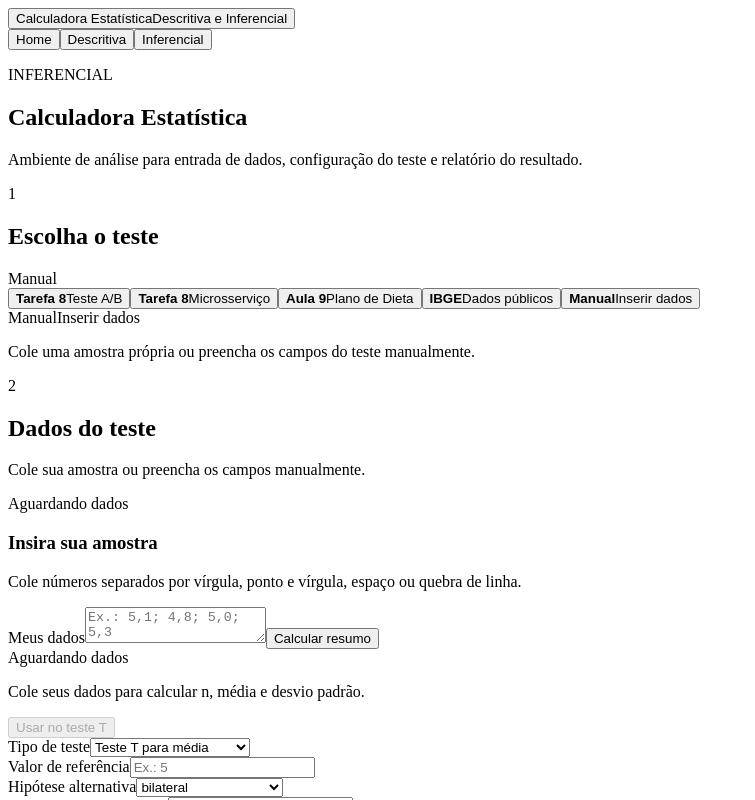
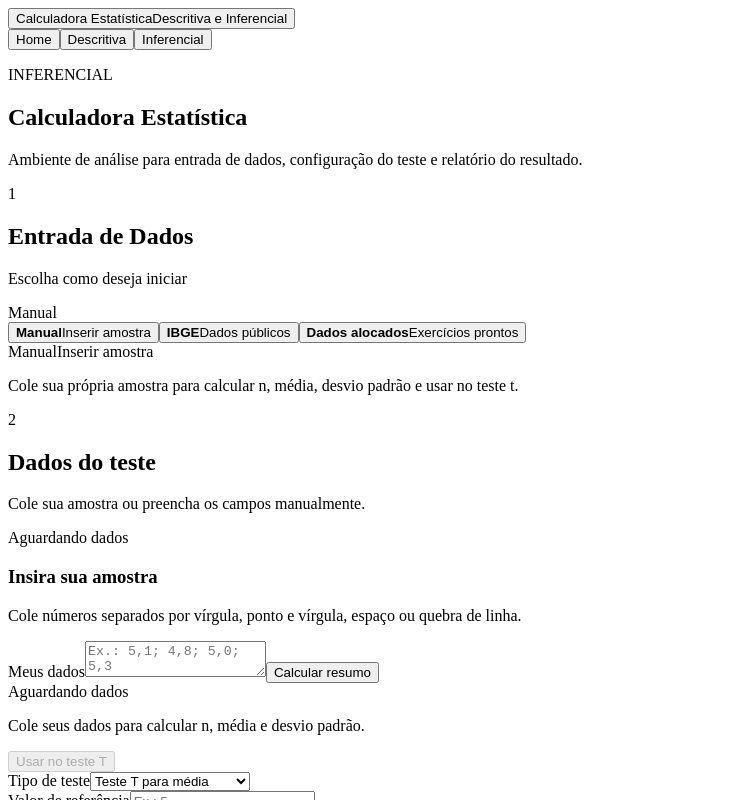
Before and after one commit to mavelynleme/estatistica-inferencial, a React (Vite) app: page / in a window 1280 px wide. Both pictures are taken after a click on the button "Inferencial". Shown: the top 800 px of the page, without its empty margins (0-755 px from the left). Built offline with nearby package versions, Linux system fonts and the light colour scheme; the HTML template or start-up script is replaced by a standard one.

Commit message:
refactor: simplify data entry source selection

```diff
--- a/src/components/inferential/ExampleSelector.jsx
+++ b/src/components/inferential/ExampleSelector.jsx
@@ -1,36 +1,30 @@
 import { hypothesisExamples } from '../../data/hypothesisExamples'
 import { formatNumber } from '../../utils/hypothesisTests'
 
+const allocatedExampleIds = [
+  'tarefa-8-teste-ab-conversao',
+  'tarefa-8-microsservico',
+  'aula-9-plano-dieta',
+]
+
 const choices = [
   {
-    id: 'tarefa-8-teste-ab-conversao',
-    title: 'Tarefa 8',
-    subtitle: 'Teste A/B',
-    helper: 'P-valor informado para testar aumento na taxa de conversão.',
-  },
-  {
-    id: 'tarefa-8-microsservico',
-    title: 'Tarefa 8',
-    subtitle: 'Microsserviço',
-    helper: 'P-valor informado para testar redução no tempo médio de resposta.',
-  },
-  {
-    id: 'aula-9-plano-dieta',
-    title: 'Aula 9',
-    subtitle: 'Plano de Dieta',
-    helper: 'P-valor informado para avaliar a afirmação sobre perda média.',
+    id: 'manual',
+    title: 'Manual',
+    subtitle: 'Inserir amostra',
+    helper: 'Cole sua própria amostra para calcular n, média, desvio padrão e usar no teste t.',
   },
   {
     id: 'ibge-ipca',
     title: 'IBGE',
     subtitle: 'Dados públicos',
-    helper: 'Carregue dados públicos ou use o fallback local para preencher o teste t.',
+    helper: 'Carregue dados públicos do IBGE/SIDRA, selecione os períodos e use a amostra no teste t.',
   },
   {
-    id: 'manual',
-    title: 'Manual',
-    subtitle: 'Inserir dados',
-    helper: 'Cole uma amostra própria ou preencha os campos do teste manualmente.',
+    id: 'allocated',
+    title: 'Dados alocados',
+    subtitle: 'Exercícios prontos',
+    helper: 'Use exercícios já cadastrados, como Tarefa 8 e Aula 9, com p-valor informado.',
   },
 ]
 
@@ -65,6 +59,7 @@ export function ExampleSelector({
   onSelectExample,
   onSelectManual,
   onSelectIbge,
+  onSelectAllocated,
   onSelectPublicDataset,
   onSelectPublicPeriodCount,
   onTogglePublicPeriod,
@@ -76,8 +71,15 @@ export function ExampleSelector({
   const selectedExample = hypothesisExamples.find(
     (example) => example.id === selectedExampleId,
   )
+  const allocatedExamples = hypothesisExamples.filter((example) =>
+    allocatedExampleIds.includes(example.id),
+  )
+  const isAllocatedSelected =
+    selectedOption === 'allocated' || allocatedExampleIds.includes(selectedOption)
   const selectedChoice =
-    choices.find((choice) => choice.id === selectedOption) || choices[4]
+    choices.find((choice) =>
+      choice.id === (isAllocatedSelected ? 'allocated' : selectedOption),
+    ) || choices[0]
   const isIbgeSelected = selectedOption === 'ibge-ipca'
   const statusKey = isLoadingPublicData ? 'loading' : publicDataStatus || 'idle'
   const canUsePublicSummary = publicDataSummary?.n >= 2
@@ -100,20 +102,33 @@ export function ExampleSelector({
       return
     }
 
-    const example = hypothesisExamples.find((item) => item.id === id)
+    if (id === 'allocated') onSelectAllocated()
+  }
+
+  const selectAllocatedExample = (exampleId) => {
+    const example = allocatedExamples.find((item) => item.id === exampleId)
     if (example) onSelectExample(example)
   }
+
+  const allocatedBadge = selectedExample?.title?.startsWith('Aula 9')
+    ? 'Aula 9'
+    : selectedExample
+      ? 'Tarefa 8'
+      : null
 
   return (
     <section className="flow-section">
       <div className="flow-heading">
-        <div className="numbered-title">
-          <span className="section-number">1</span>
-          <h2>Escolha o teste</h2>
+        <div>
+          <div className="numbered-title">
+            <span className="section-number">1</span>
+            <h2>Entrada de Dados</h2>
+          </div>
+          <p className="section-helper">Escolha como deseja iniciar</p>
         </div>
         <span className="soft-badge">
-          {selectedExample?.mode === 'given-p-value'
-            ? 'P-valor informado'
+          {isAllocatedSelected
+            ? 'Dados alocados'
             : isIbgeSelected
               ? 'Dados públicos'
               : 'Manual'}
@@ -123,7 +138,11 @@ export function ExampleSelector({
       <div className="choice-grid" role="list">
         {choices.map((choice) => (
           <button
-            className={`choice-card ${selectedOption === choice.id ? 'active' : ''}`}
+            className={`choice-card ${
+              (isAllocatedSelected ? 'allocated' : selectedOption) === choice.id
+                ? 'active'
+                : ''
+            }`}
             key={choice.id}
             type="button"
             onClick={() => selectChoice(choice.id)}
@@ -138,17 +157,42 @@ export function ExampleSelector({
         <div className="example-meta">
           <span className="badge">{selectedChoice.title}</span>
           <span className="soft-badge">{selectedChoice.subtitle}</span>
-          {selectedExample?.mode === 'given-p-value' ? (
-            <span className="soft-badge">P-valor informado</span>
-          ) : null}
           {isIbgeSelected ? (
             <>
               <span className="soft-badge">Dados públicos</span>
               <span className="soft-badge">{publicStatusLabels[statusKey]}</span>
             </>
           ) : null}
+          {isAllocatedSelected ? (
+            <>
+              <span className="soft-badge">Dados alocados</span>
+              <span className="soft-badge">P-valor informado</span>
+              {allocatedBadge ? (
+                <span className="soft-badge">{allocatedBadge}</span>
+              ) : null}
+            </>
+          ) : null}
         </div>
         <p>{selectedChoice.helper}</p>
+
+        {isAllocatedSelected ? (
+          <div className="allocated-example-panel">
+            <div className="field">
+              <label htmlFor="allocatedExample">Escolha um exercício</label>
+              <select
+                id="allocatedExample"
+                value={selectedExample?.id || ''}
+                onChange={(event) => selectAllocatedExample(event.target.value)}
+              >
+                {allocatedExamples.map((example) => (
+                  <option value={example.id} key={example.id}>
+                    {example.title}
+                  </option>
+                ))}
+              </select>
+            </div>
+          </div>
+        ) : null}
 
         {isIbgeSelected ? (
           <div className="public-data-loader">
@@ -280,7 +324,7 @@ export function ExampleSelector({
                 disabled={isLoadingPublicData}
                 onClick={onUseFallbackData}
               >
-                Usar fallback local
+                Usar dados pré-carregados
               </button>
             </div>
             <p className="network-proof-helper">
--- a/src/components/inferential/HypothesisTestCalculator.jsx
+++ b/src/components/inferential/HypothesisTestCalculator.jsx
@@ -420,6 +420,15 @@ export function HypothesisTestCalculator() {
     setResult(buildResult(nextForm, example))
   }
 
+  const selectAllocated = () => {
+    const defaultExample =
+      hypothesisExamples.find(
+        (example) => example.id === 'tarefa-8-teste-ab-conversao',
+      ) || hypothesisExamples[0]
+
+    if (defaultExample) applyExample(defaultExample)
+  }
+
   const buildPublicDataExampleFromSummary = (summary) => {
     const baseExample = hypothesisExamples.find((example) => example.id === 'ibge-ipca')
 
@@ -747,6 +756,7 @@ export function HypothesisTestCalculator() {
               onSelectExample={applyExample}
               onSelectManual={selectManual}
               onSelectIbge={selectIbge}
+              onSelectAllocated={selectAllocated}
               onSelectPublicDataset={selectPublicDataset}
               onSelectPublicPeriodCount={selectPublicPeriodCount}
               onTogglePublicPeriod={togglePublicPeriod}
--- a/src/styles/global.css
+++ b/src/styles/global.css
@@ -474,7 +474,7 @@ button.primary,
 
 .choice-grid {
   display: grid;
-  grid-template-columns: repeat(5, minmax(0, 1fr));
+  grid-template-columns: repeat(3, minmax(0, 1fr));
   gap: 8px;
   margin-bottom: 16px;
 }
@@ -513,6 +513,10 @@ button.primary,
 
 .compact-helper {
   margin-top: 0;
+}
+
+.allocated-example-panel {
+  margin-top: 16px;
 }
 
 .helper-card {
```
